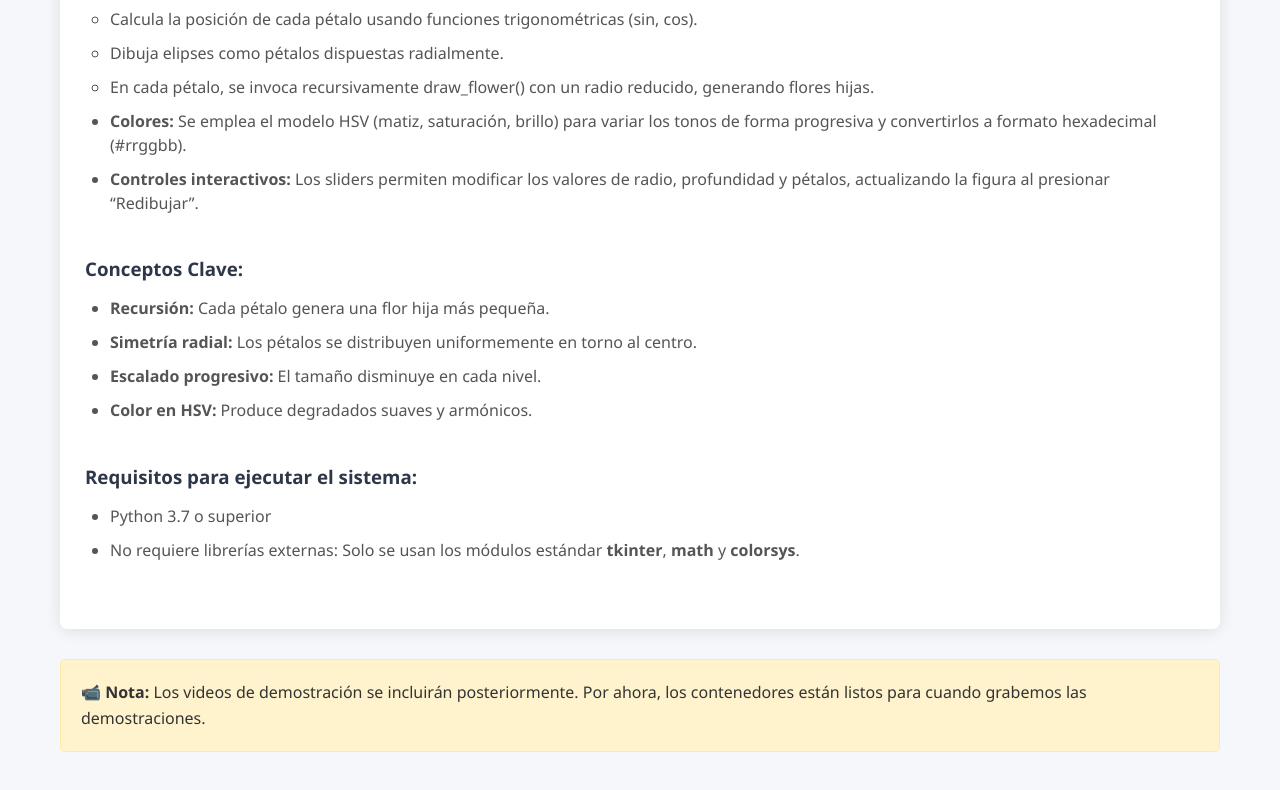
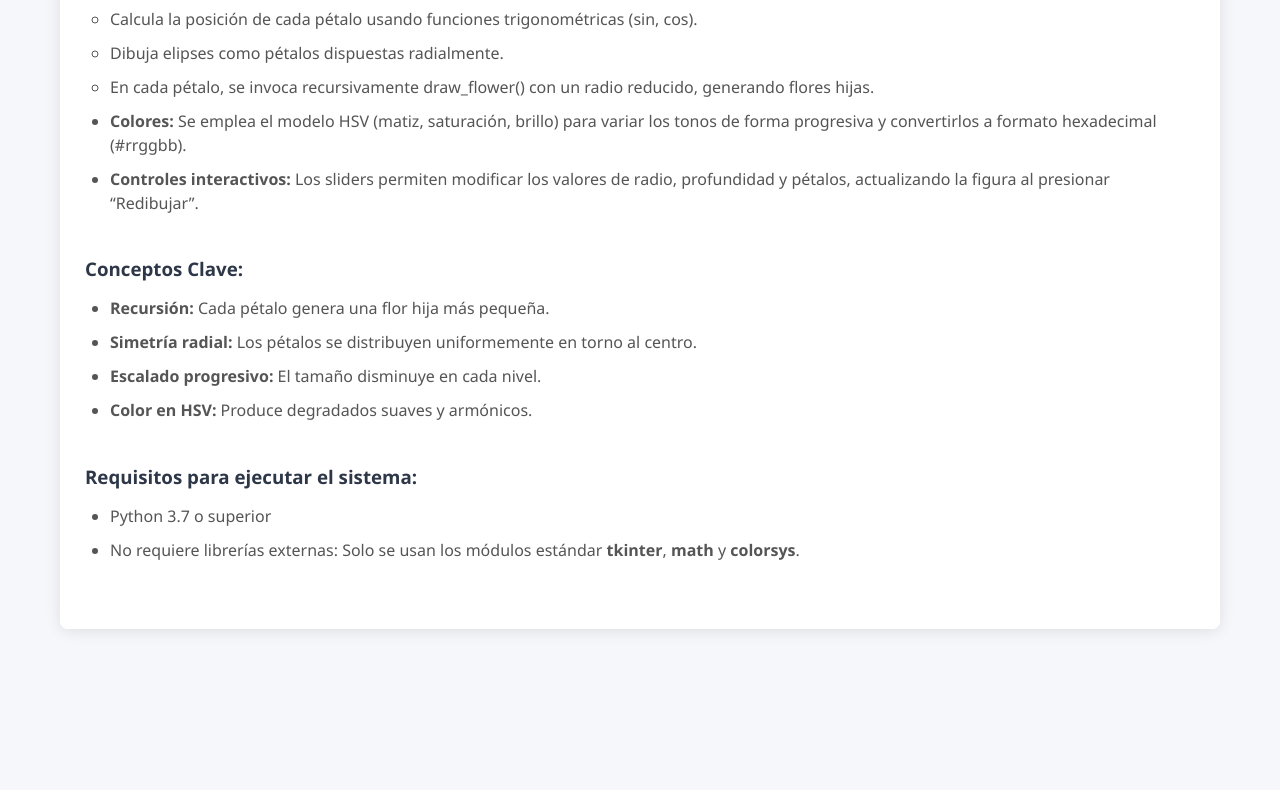
Before and after one commit to dalaiboada/computer-graphics-lili, a plain HTML site: page index.html in a window 1280 px wide. Shown: the part 4850-5640 px from the top of the page. After the commit the page ends 5589 px from the top, so only its background shows below. Drawn offline with nearby package versions, Linux system fonts and the light colour scheme; no server answers.

Commit message:
fix(index.html): eliminar mensaje de videos no disponibles en la sección de demostraciones

```diff
--- a/index.html
+++ b/index.html
@@ -406,10 +406,7 @@
 
         </section>
 
-        <!-- Mensaje para videos no disponibles -->
-        <div style="background: #fff3cd; border: 1px solid #ffeaa7; padding: 20px; border-radius: 5px; margin-top: 30px;">
-            <strong>📹 Nota:</strong> Los videos de demostración se incluirán posteriormente. Por ahora, los contenedores están listos para cuando grabemos las demostraciones.
-        </div>
+
 
     </main>
 
```
